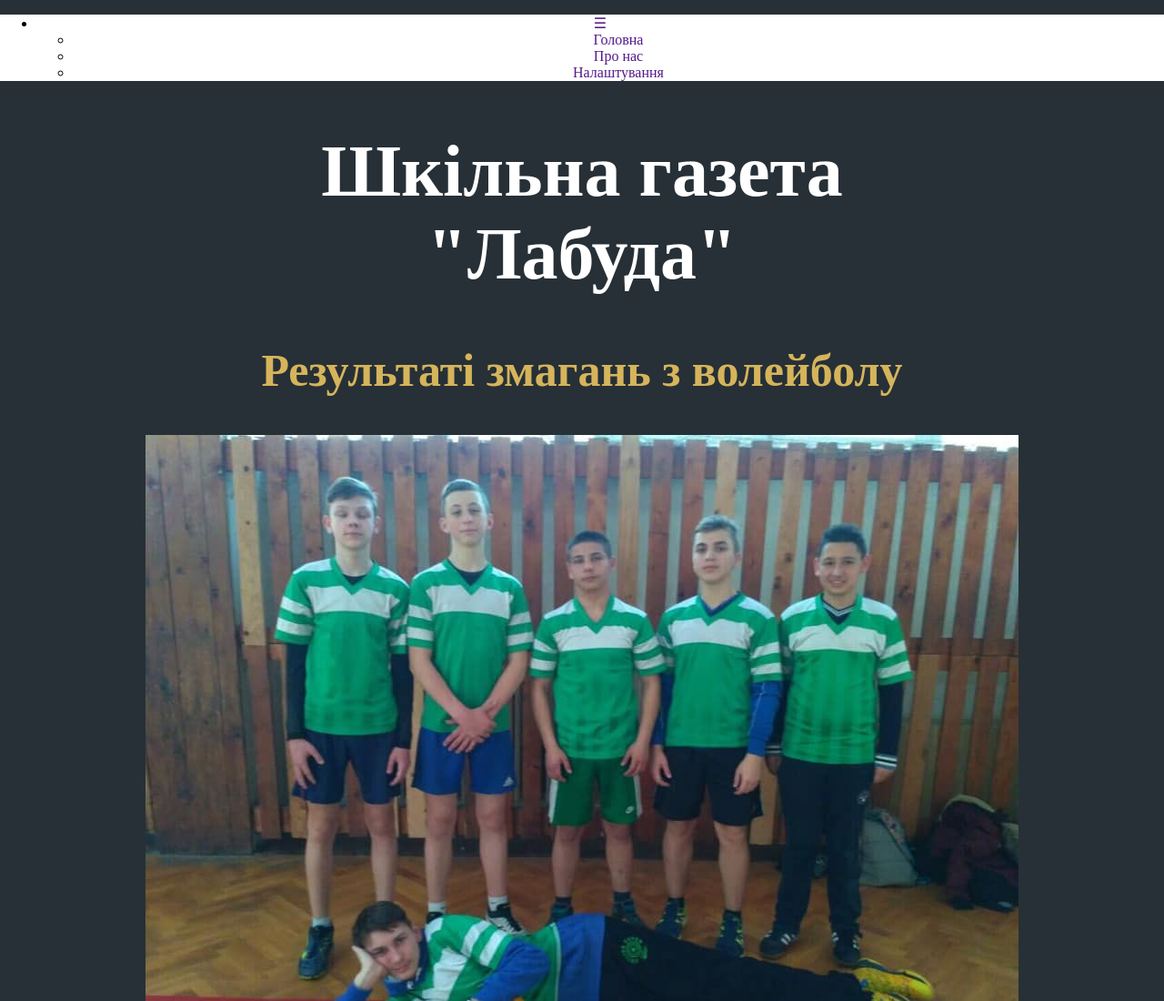
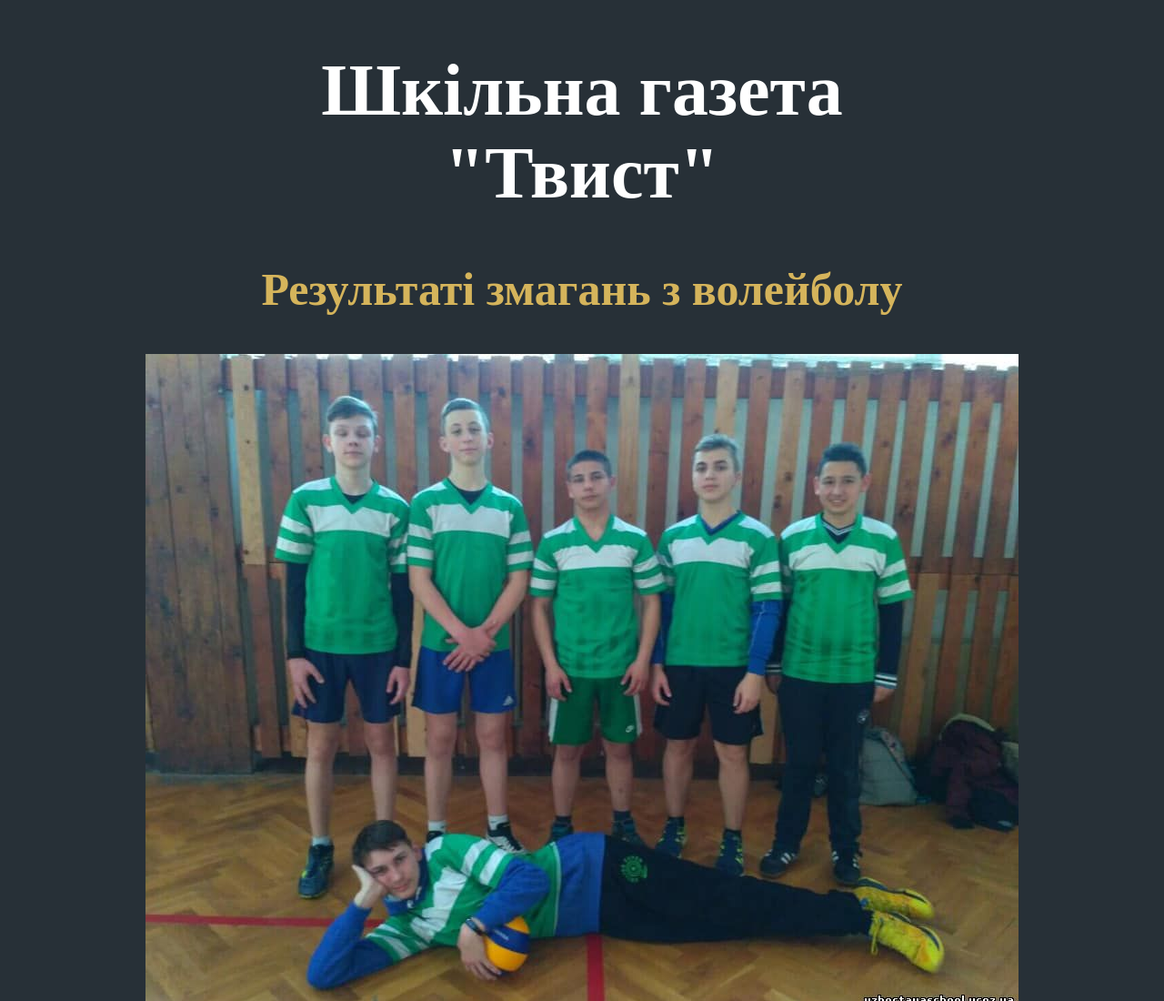
Before and after one commit to Freim12/school-8.github.io, a plain HTML site: page index.html in a window 1280 px wide. Shown: the top 1100 px of the page at 91% size. Drawn offline with Linux system fonts and the light colour scheme.

Commit message:
Update index.html

```diff
--- a/index.html
+++ b/index.html
@@ -6,21 +6,8 @@
 	<link rel="stylesheet" href="css/style.css">
 </head>
 <body>
-<header>
-  <nav>
-      <ul class="topmenu">
-        <li><a href="" class="submenu-link">&#9776;</a>
-          <ul class="submenu">
-            <li><a href="">Головна</a></li>
-            <li><a href="">Про нас</a></li>
-            <li><a href="">Налаштування</a></li>
-          </ul>
-        </li>
-      </ul>
-    </nav>
-</header>
 <div class="content">
-	<h1>Шкільна газета<br>"Лабуда"</h1>
+	<h1>Шкільна газета<br>"Твист"</h1>
 	<div class="info1">
 		<h2>Результаті змагань з волейболу</h2>
 		<img src="img/1.jpg" alt="voleyboll">
```
